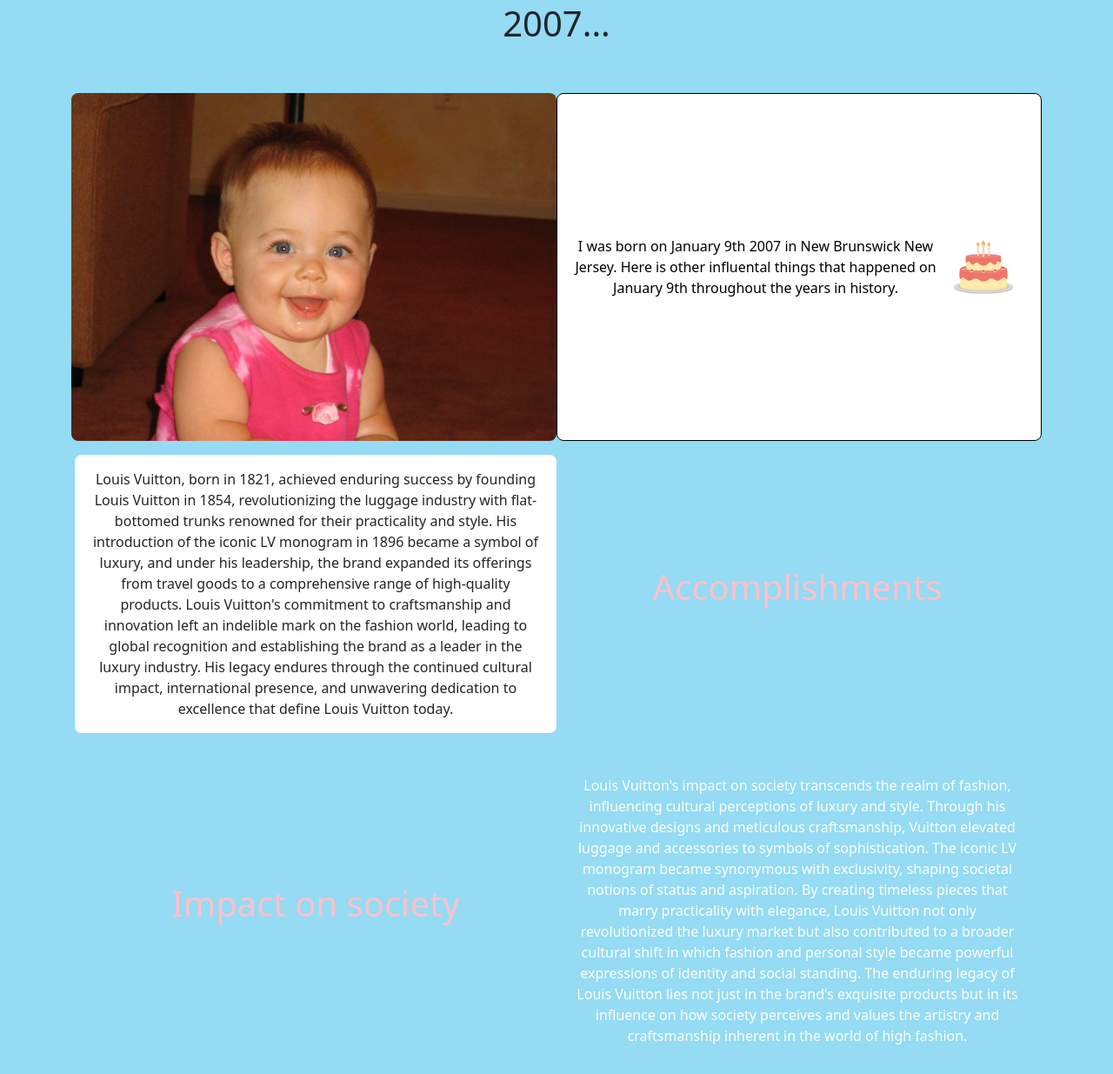
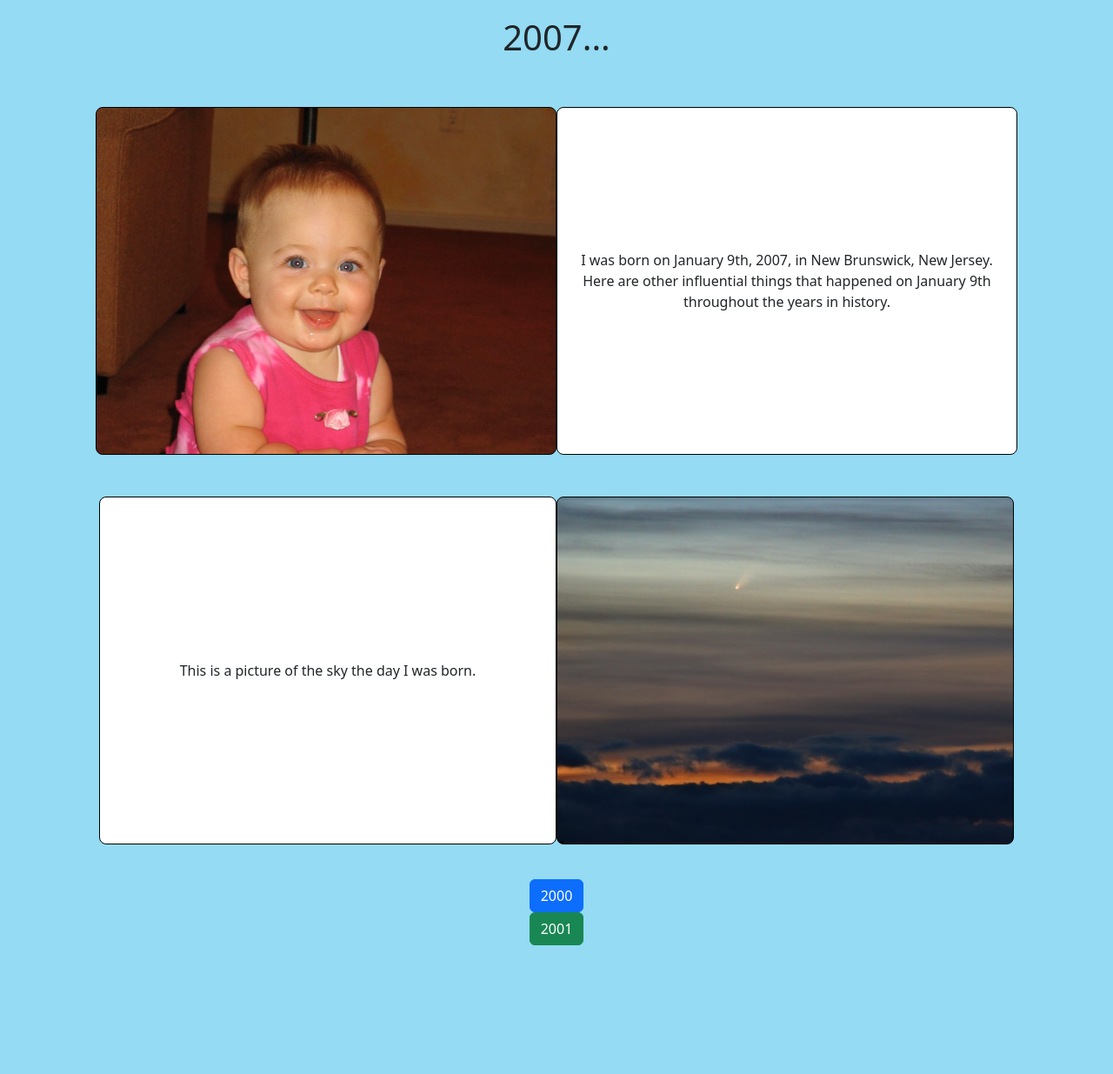
Before and after one commit to samhirsch0109/on-my-birthday, a plain HTML site: page index.html in a window 1280 px wide. Shown: the part 53-1288 px from the top of the page at 87% size. After the commit the page ends 1140 px from the top, so only its background shows below. Drawn offline with nearby package versions, Linux system fonts and the light colour scheme.

Commit message:
finished html

```diff
--- a/index.html
+++ b/index.html
@@ -15,118 +15,85 @@
 
 <body>
     <div class="text-center">
-        <h1 text-center> January 9th</h1>
+        <h1>January 9th</h1>
     </div>
     <div class="container">
         <!-- Header Section-->
         <div class="container-fluid">
+            <div class="row p-3">
+                <!-- Hero-->
+                <div class="text-center">
+                    <div id="year">
+                        <h1> 2007...</h1> <br> <br>
+                    </div>
+                </div>
+                <div id="baby">
+                    <div class="container-fluid">
                         <div class="row p-12">
                             <!-- Hero-->
-                <div class="text-center">
-                    <h1> 2007...</h1> <br> <br>
-                </div>
-                <div class="one">
-                <div id="baby">
-                    <div class="container-fluid1">
-                        <div class="row p-12">
-                            <!-- Hero-->
-                            <div class="col-12 col-lg-6 p-5 text-center rounded-3 bg-hero-image-baby">
+                            <div
+                                class="col-12 col-lg-6 p-5 text-center rounded-3 bg-hero-image-baby border border-black p-2">
                                 <div class="d-flex justify-content-center align-items-center h-100">
-                                    <div class="text-white">
                                 </div>
                             </div>
-                            </div>
+                            <div
+                                class="col-12 col-lg-6 my-3 my-lg-0 p-3 d-flex align-items-center text-center rounded-3 bg-white border border-black p-2">
+                                <p class="font"> I was born on January 9th, 2007, in New Brunswick, New Jersey. Here are
+                                    other influential things that happened on January 9th throughout the years in
+                                    history. </p> <br>
 
-                            <div class="col-12 col-lg-6 my-3 my-lg-0 p-3 d-flex align-items-center text-center rounded-3 text-black bg-white border border-black p-2">
-  <p class="font"> I was born on January 9th 2007 in New Brunswick New Jersey. Here is
-                                    other influental things that happened on January 9th throughout the years in
-                                    history.  </p>
-                         <div class="text-center">
-                        <img src="imgs/cake.jpg" width="100px" height="100px">
-</div>
-                            </div></div>
                             </div>
                         </div>
                     </div>
                 </div>
             </div>
+            <div id="bday2">
+                <div class="row p-3">
+                    <!-- Hero-->
                     <div id="comp">
                         <div class="container-fluid1">
                             <div class="row p-3">
                                 <!-- Hero-->
 
                                 <div
-                                    class="col-12 col-lg-6 my-3 my-lg-0 p-3 d-flex align-items-center text-center rounded-3 bg-white">
-                                    <p class="font">Louis Vuitton, born in 1821, achieved enduring success by founding
-                                        Louis Vuitton in
-                                        1854, revolutionizing the luggage industry with flat-bottomed trunks renowned
-                                        for their
-                                        practicality and style. His introduction of the iconic LV monogram in 1896
-                                        became a
-                                        symbol of luxury, and under his leadership, the brand expanded its offerings
-                                        from travel goods to
-                                        a comprehensive range of high-quality products. Louis Vuitton's commitment to
-                                        craftsmanship and innovation left an indelible mark on the fashion world,
-                                        leading to global recognition
-                                        and establishing the brand as a leader in the luxury industry. His legacy
-                                        endures through
-                                        the continued cultural impact, international presence, and unwavering dedication
-                                        to
-                                        excellence that define Louis Vuitton today.
+                                    class="col-12 col-lg-6 my-3 my-lg-0 p-3 d-flex align-items-center text-center rounded-3 bg-white border border-black p-2">
+                                    <p class="font"> This is a picture of the sky the day I was born.
                                     </p>
                                     </p>
                                 </div>
-                                <div class="col-12 col-lg-6 p-5 text-center rounded-3 bg-hero-image-accomplishments">
+                                <div
+                                    class="col-12 col-lg-6 p-5 text-center rounded-3 bg-hero-image-bday border border-black p-2">
                                     <div class="d-flex justify-content-center align-items-center h-100">
-                                        <div class="text-white">
-                                            <h1 class="mb-3"> Accomplishments </h1>
+                                    </div>
+                                </div>
+                            </div>
+                        </div>
                     </div>
                 </div>
             </div>
         </div>
     </div>
 
-                        <div id="impact">
-                            <div class="container-fluid1">
-                                <div class="row p-3">
-                                    <!-- Hero-->
-                                    <div class="col-12 col-lg-6 p-5 text-center rounded-3 bg-hero-image-impact">
-                                        <div class="d-flex justify-content-center align-items-center h-100">
-                                            <div class="text-white">
-                                                <h1 class="mb-3"> Impact on society</h1>
+   <div class="button-container">
+   <div id="magic-8-Ball" class="container text-center my-auto">
+
+        <h1></h1>
+        <div class="display-4" id="response-text"> </div>
+        <div>
+            <button onclick="shakeMagic8Ball()" class="btn btn-primary"> 2000</button>
         </div>
+
+
+        <div class="display-4" id="response-text"> </div>
+        <div>
+            <button onclick="shakeMagic8Ball()" class="btn btn-success"> 2001</button>
+        </div>
+
     </div>
 </div>
 
-                                    <div
-                                        class="col-12 col-lg-6 my-3 my-lg-0 p-3 d-flex align-items-center text-center rounded-3 text-white border-3px black">
-                                        <p class="font"> Louis Vuitton's impact on society transcends the realm of
-                                            fashion,
-                                            influencing cultural perceptions of luxury and style. Through his innovative
-                                            designs
-                                            and meticulous craftsmanship, Vuitton elevated luggage and accessories to
-                                            symbols of
-                                            sophistication. The iconic LV monogram became synonymous with exclusivity,
-                                            shaping
-                                            societal notions of status and aspiration. By creating timeless pieces that
-                                            marry
-                                            practicality with elegance, Louis Vuitton not only revolutionized the luxury
-                                            market
-                                            but also contributed to a broader cultural shift in which fashion and
-                                            personal style
-                                            became powerful expressions of identity and social standing. The enduring
-                                            legacy of
-                                            Louis Vuitton lies not just in the brand's exquisite products but in its
-                                            influence
-                                            on how society perceives and values the artistry and craftsmanship inherent
-                                            in the
-                                            world of high fashion.
-                                        </p>
 
-                                    </div>
-                                </div>
-                            </div>
-                        </div>
+
 
 
     <footer>
@@ -140,6 +107,8 @@
     <script src="https://cdn.jsdelivr.net/npm/bootstrap@5.3.2/dist/js/bootstrap.min.js"
         integrity="sha384-BBtl+eGJRgqQAUMxJ7pMwbEyER4l1g+O15P+16Ep7Q9Q+zqX6gSbd85u4mG4QzX+"
         crossorigin="anonymous"></script>
+
+    <script src="script.js"></script>
 </body>
 
 </html>
--- a/script.js
+++ b/script.js
@@ -0,0 +1,68 @@
+function shakeMagic8Ball() {
+    const question = prompt('Ask the Magic 8-Ball a question:');
+    if(question === null) {
+        document.getElementById('response-text').innerText = 'Please ask a question'
+        document.getElementById('response-text').classList = 'text-danger'
+        document.getElementById('response-text').src = '#BAD/BROKENIMAGE' //CHANGE
+        return
+    }
+
+    if(!question.trim()) {
+        alert('Please enter a valid question!')
+        return
+    }
+
+    const randomNumber = Math.floor(Math.random() * 8);
+    let answer, image, color, backgroundColor;
+
+    switch(randomNumber){
+        case 0:
+            answer ="";
+            image ="img/yes.png";
+            color = "text-success";
+            backgroundColor = "bg-info";
+            break;
+            case 1:
+                answer = "";
+                image = "img/no.png" //change this!!;
+                color = "text-danger";
+                break;
+            case 2:
+                answer = "";
+                image = "img/askagain.png" //change this!!;
+                color = "text-secondary";
+                break;
+            case 3:
+                answer = "";
+                image = "img/maybe.png";//change this!!;
+                color = "text-warning";
+                break;
+            case 4:
+                answer = "";
+                image = "img/cannotpredict.png";//change this!!;
+                color = "text-muted";
+                break;
+            case 5:
+                answer = "";
+                image = "img/dontcountonit.png";//change this!!;
+                color = "text-danger";
+                break;
+            case 6:
+                answer = "";
+                image = "img/mostlikely.png";//change this!!;
+                color = "text-success";
+                break;
+            case 7:
+                answer = "";
+                image = "img/outlooknotgood.png";//change this!!;
+                color = "text-danger";
+                break;
+            default:
+                break;
+        }
+
+    const responseText = document.getElementById('response-text');
+    responseText.innerText = answer;
+    responseText.classList = `display-4 ${color}`;
+    document.getElementById('response-image').src = image;
+    }
--- a/style.css
+++ b/style.css
@@ -15,7 +15,7 @@
 }
 
 h1.mb-3 {
-    color:pink;
+    color: pink;
 }
 
 h1.mb-3:hover {
@@ -35,3 +35,15 @@
     text-align: center;
     margin: auto;
 }
+
+.bg-hero-image-bday {
+    background-image: url("imgs/astronomy.jpg");
+    background-position: center center;
+    background-repeat: no-repeat;
+    background-size: cover;
+    height: 400px;
+}
+
+.button-container {
+    display: flex;
+  }
```
Also changed, not shown: imgs/astronomy.jpg (added), imgs/cake.png (added), imgs/istockphoto-1317047129-612x612-removebg-preview.png (added). Lines whose indentation alone changed are shown as unchanged.
